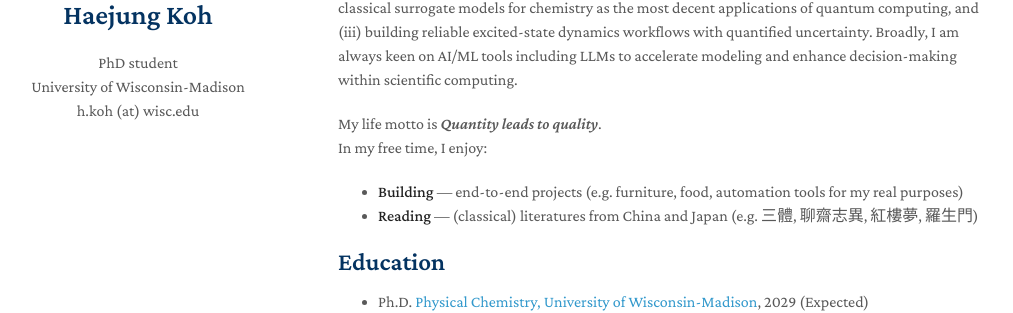
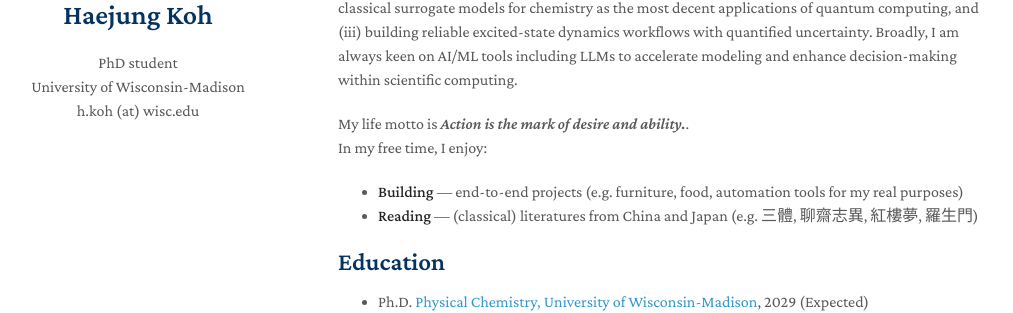
Before and after one commit to MaximHelio/MaximHelio.github.io, a Jekyll site: the page built from index.md, in a window 1280 px wide and 900 px high. Shown: the part 229-542 px from the top of the window, without its empty margins (132-1145 px from the left). Built offline with Jekyll 4.4.1, drawn with Linux system fonts in a browser that asks for light colours; nearby versions of some CDN libraries; a style sheet for code colours, icons or effects is not loaded; our own code applies the rules of GitHub Pages for plain Markdown files.

Commit message:
Add first

```diff
--- a/index.md
+++ b/index.md
@@ -7,7 +7,7 @@ I’m originally from [Gwangju, South Korea](https://en.wikipedia.org/wiki/Gwang
 
 My current research interests lie in advancing predictive simulations of molecules and materials by (i) improving scalable electronic-structure methods (HCI, DFT), (ii) developing hybrid quantum–classical surrogate models for chemistry as the most decent applications of quantum computing, and (iii) building reliable excited-state dynamics workflows with quantified uncertainty. Broadly, I am always keen on AI/ML tools including LLMs to accelerate modeling and enhance decision-making within scientific computing.
 
-My life motto is *Quantity leads to quality*.\\
+My life motto is *Action is the mark of desire and ability.*.\\
 In my free time, I enjoy:
 - **Building** — end-to-end projects (e.g. furniture, food, automation tools for my real purposes)
 - **Reading** — (classical) literatures from China and Japan (e.g. 三體, 聊齋志異, 紅樓夢, 羅生門)
```
